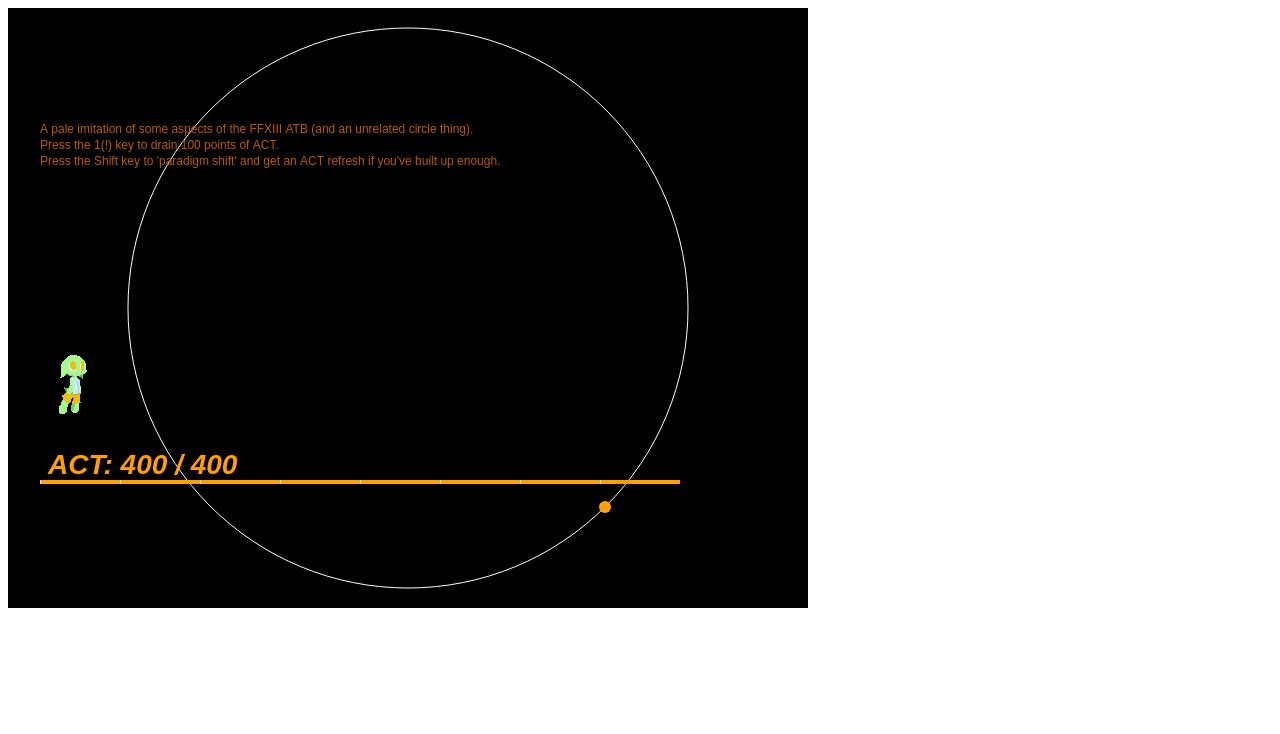
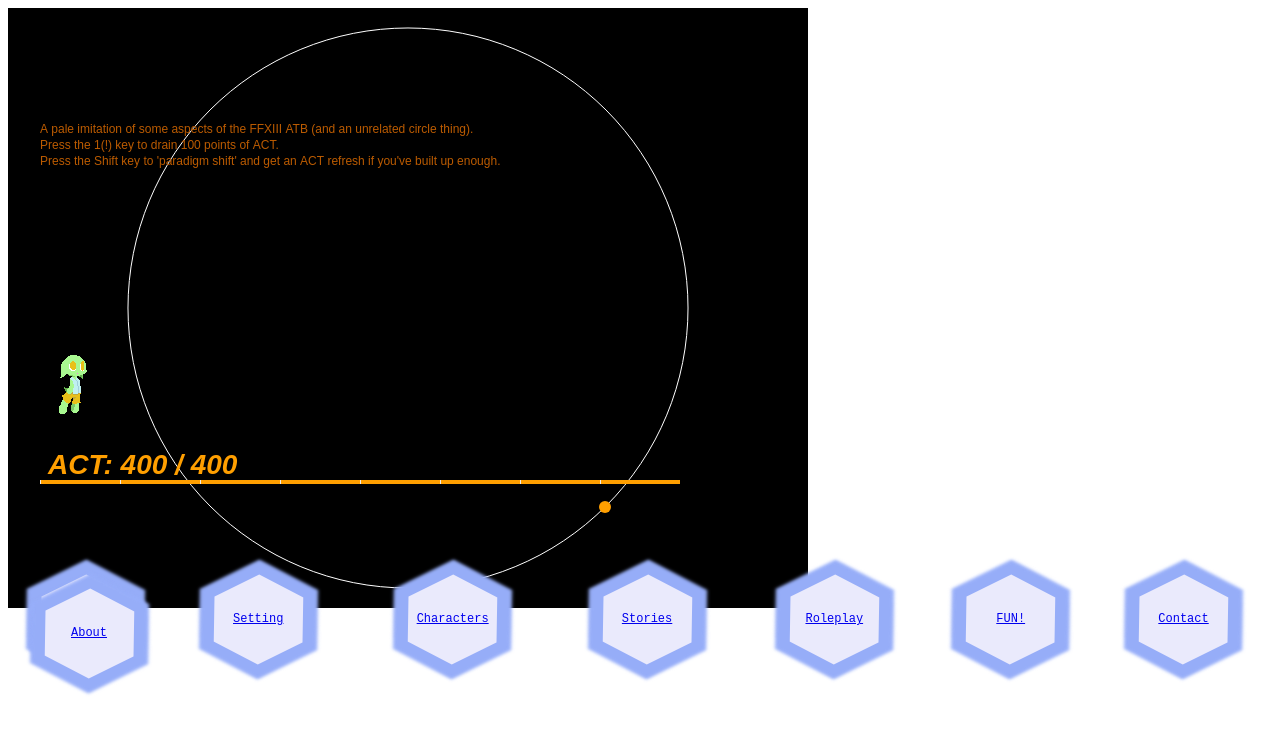
Before and after one commit to Retl/BurstParty, a plain HTML site: page burstparty.htm in a window 1280 px wide. Drawn offline with Linux system fonts and the light colour scheme.

Commit message:
Working on fancy hexagon-shaped buttons for the site.

```diff
--- a/burstparty.htm
+++ b/burstparty.htm
@@ -3,7 +3,7 @@
 // File: burstparty.htm
 // Author: Carlis Moore
 // Date of Creation: 20 February 2014
-// Date of Last Update: 20 February 2014
+// Date of Last Update: March 8 2014
 // Base Code: http://retl.info/experimental/ffxiiiatb.htm
 // Purpose: To make a game similar to the "Balloon Popping" mini-battle from Yoshi's Island.
 // This is also repurposing a bunch of cobbled together code from w3schools and
@@ -16,6 +16,8 @@
 <head>
 <meta charset="utf-8" />
 <title>Burst Party Mini Battle</title>
+<link rel="stylesheet" type="text/css" href="./clickykeysflavor.css"/>
+<link rel="stylesheet" type="text/css" href="./stable45.css"/>
 <script type="text/javascript" src="./burstparty.js"></script>
 
 <script>
@@ -33,6 +35,16 @@
 <div id="mainDiv" onmousemove="updateMousePosition(event)" >
 <canvas id="mainCanvas" width="800" height="600"></canvas>
 </div>
+<div id="extras">
+<a class="hexButton" href="#">Home</a>
+<a class="hexButton" href="#">Setting</a>
+<a class="hexButton" href="#">Characters</a>
+<a class="hexButton" href="#">Stories</a>
+<a class="hexButton" href="#">Roleplay</a>
+<a class="hexButton" href="#">FUN!</a>
+<a class="hexButton" href="#">Contact</a>
+<a class="hexButton" href="#">About</a>
+</div>
 <script>
 testDrawRect();
 testDrawCircle();
--- /dev/null
+++ b/stable45.css
@@ -0,0 +1,27 @@
+.hexButton
+{
+background-image:url('images/hexagon_button_bg.png');
+background-repeat:no-repeat;
+background-position:center center;
+
+width:127px;
+height:127px;
+padding:63px;
+border:0px;
+margin:0px;
+}
+
+a:hover.hexButton
+{
+background-image:url('images/hexagon_button_bgh.png');
+}
+
+a:active.hexButton
+{
+background-image:url('images/hexagon_button_bga.png');
+}
+
+a:visited.hexButton
+{
+background-image:url('images/hexagon_button_bgv.png');
+}
```
Also changed, not shown: images/hexagon_button_bg.png (added), images/hexagon_button_bga.png (added), images/hexagon_button_bgh.png (added), images/hexagon_button_bgv.png (added).
